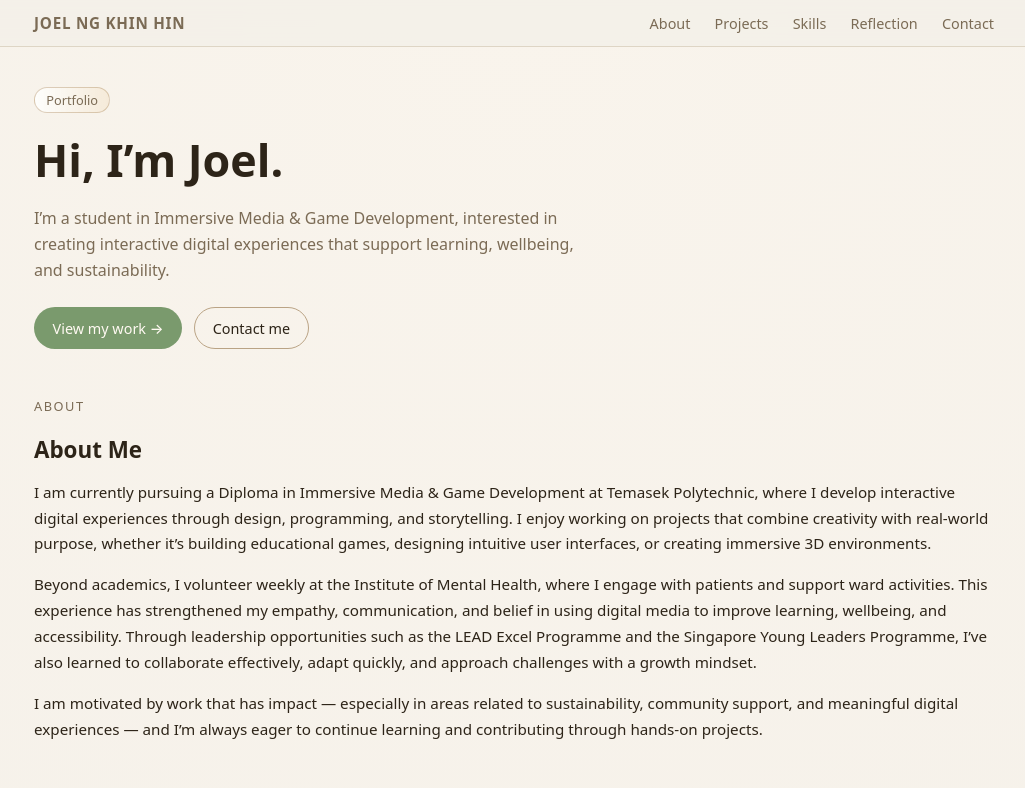
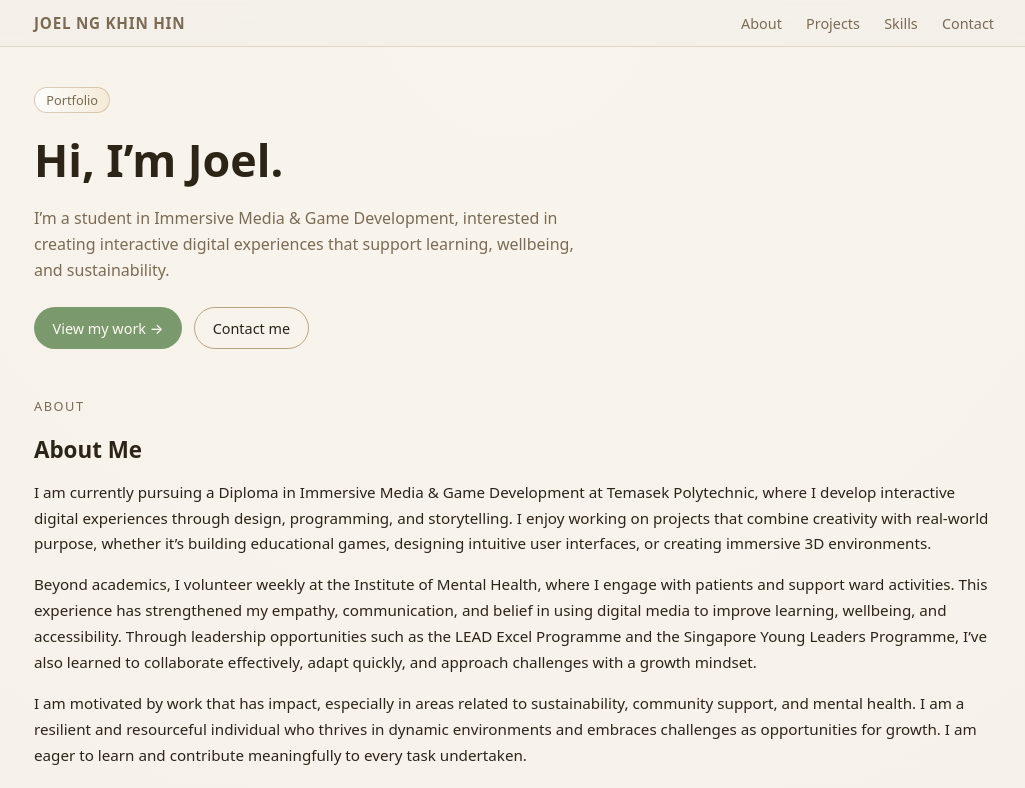
Before and after one commit to bath-salt/portfolio-joel, a plain HTML site: page index.html in a window 1280 px wide. Shown: the top 788 px of the page, without its empty margins (126-1151 px from the left). Drawn offline with Linux system fonts and the light colour scheme.

Commit message:
Adjusted about me and header

```diff
--- a/index.html
+++ b/index.html
@@ -15,7 +15,6 @@
         <a href="#about">About</a>
         <a href="#projects">Projects</a>
         <a href="#skills">Skills</a>
-        <a href="#reflection">Reflection</a>
         <a href="#contact">Contact</a>
       </nav>
     </div>
@@ -60,8 +59,10 @@
     </p>
 
     <p class="body-text">
-      I am motivated by work that has impact — especially in areas related to sustainability, community support,
-      and meaningful digital experiences — and I’m always eager to continue learning and contributing through hands-on projects.
+      I am motivated by work that has impact, especially in areas related to sustainability, community support,
+      and mental health. I am a resilient and resourceful individual who thrives in dynamic environments and embraces
+      challenges as opportunities for growth. I am eager to learn and contribute meaningfully to every
+      task undertaken.
     </p>
   </section>
 
```
